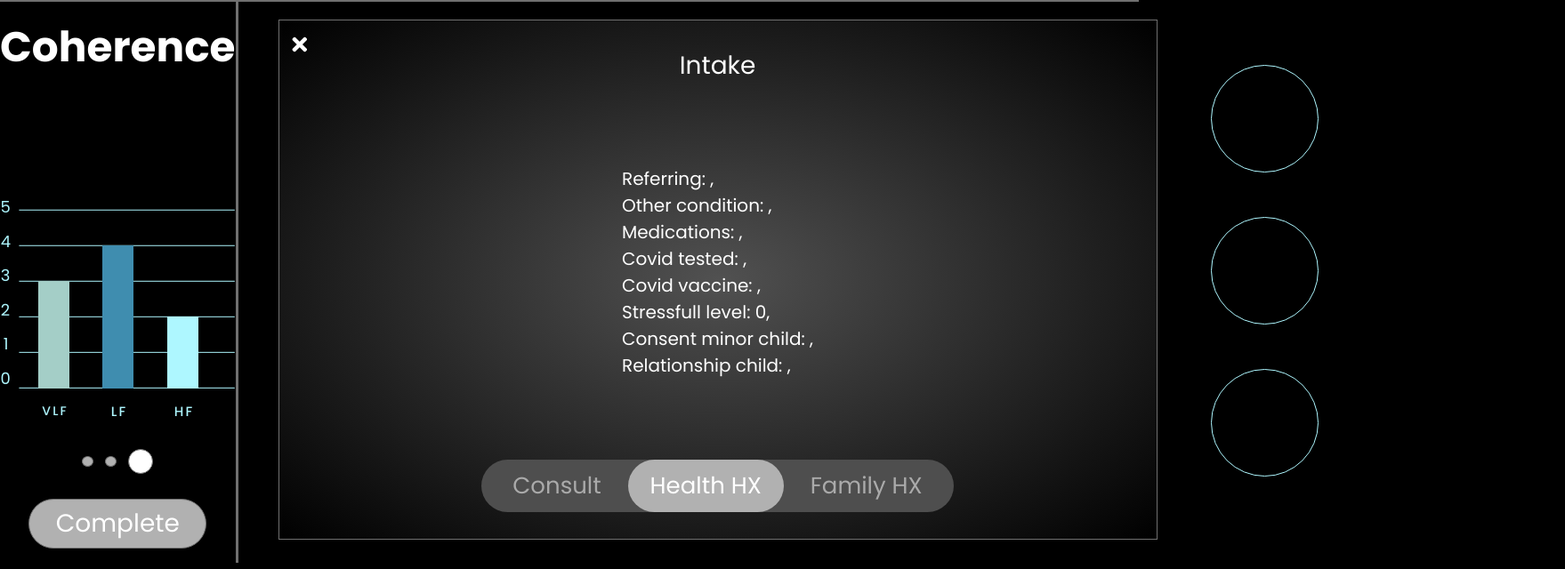
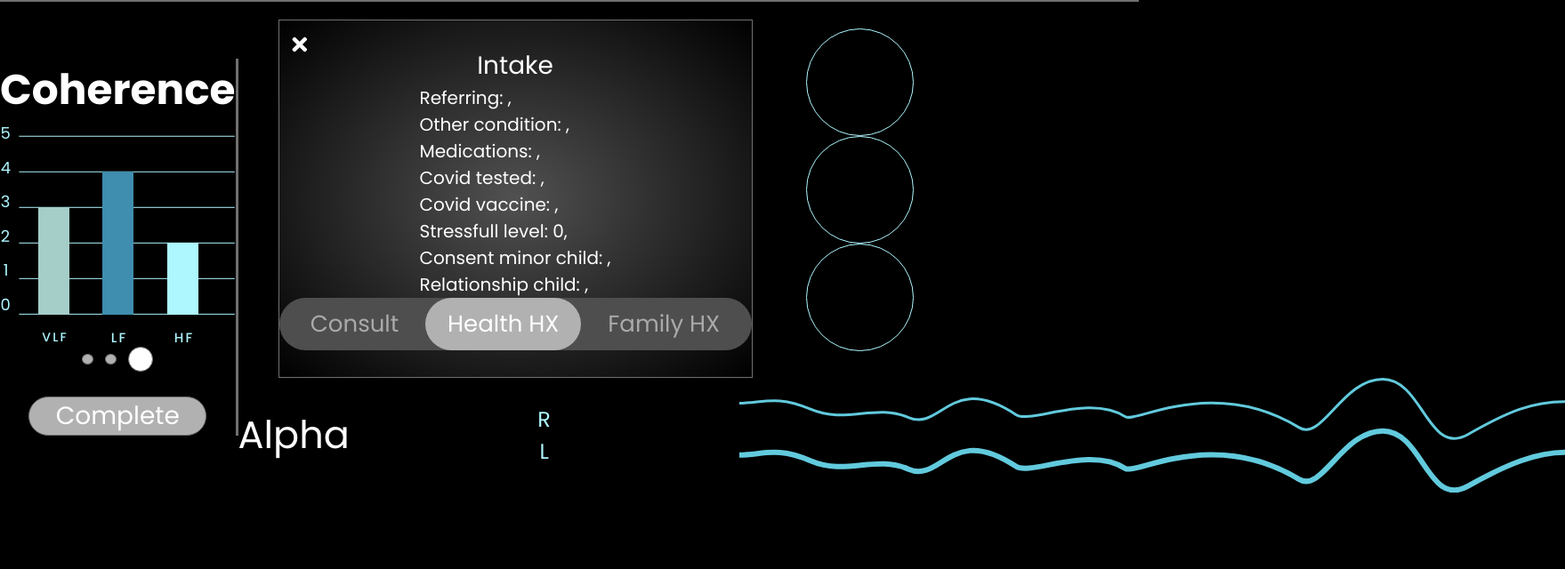
Before and after one commit to Simple2B/cortex-frontend, a React (Create React App) app: page /intake/1 in a window 1280 px wide. Shown: the part 227-867 px from the top of the page at 89% size, 1759 px wide, since content can reach past the window. After the commit the page ends 800 px from the top, so only its background shows below. Built offline with nearby package versions, Linux system fonts and the light colour scheme; no server answers; sample sign-in values are in the browser's storage.

Commit message:
style intake

```diff
--- a/src/components/Intake/intake.css
+++ b/src/components/Intake/intake.css
@@ -1,13 +1,13 @@
 .containerIntakeContent {
-    height: 78.85vh;
+    /* height: 78.85vh; */
     display: flex;
     justify-content: space-between;
     align-items: center;
 }
 
 .coherence {
-    width: 672px;
-    height: 100%;
+    width: 34.22%;
+    /* height: 100%; */
     border-right: solid #707070 3px;
     display: flex;
     justify-content: space-around;
@@ -20,9 +20,9 @@
     font-weight: bold;
 }
 
-.coherenceDashboard {
+/* .coherenceDashboard {
     margin-top: 100px;
-}
+} */
 
 .coherenceBtn {
     display: flex;
@@ -55,7 +55,7 @@
 
 .coherenceBtn_complete {
     width: 200px;
-    height: 56px;
+    /* height: 56px; */
     color: white;
     font-size: 28px;
     background-color: #B1B1B1;
@@ -84,8 +84,8 @@
 }
 
 .intakeInfoText_health {
-    width: 988px;
-    height: 585px;
+    /* width: 988px;
+    height: 585px; */
     border: 1px solid #707070;
     background: radial-gradient(#515151, #000000);
     display: flex;
@@ -167,18 +167,18 @@
     height: 121px;
     border: 1px solid #AEF7FF;
     border-radius: 50%;
-    margin-bottom: 50px;
+    /* margin-bottom: 50px; */
 }
 .intakeInfoText_results .results:last-child {
     margin-bottom: 0;
 }
 
 .intakeInfoAlpha {
-    width: 100%;
+    /* width: 100%; */
     display: flex;
     justify-content: space-between;
     align-items: center;
-    padding: 35px 150px;
+    /* padding: 35px 150px; */
 }
 
 .intakeInfoAlpha_text {
@@ -197,3 +197,7 @@
     font-size: 24px;
     color: #AEF7FF;
 }
+
+.intakeInfoAlpha_dashboard {
+    width: 47.3%;
+}
```
Also changed, not shown: src/images/intake_alpha.svg.
